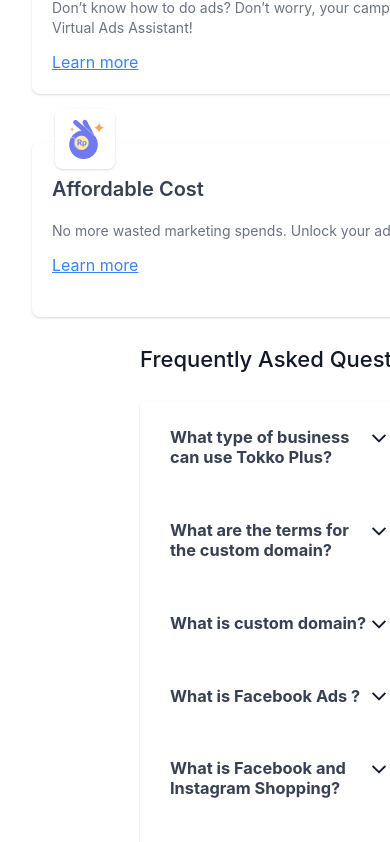
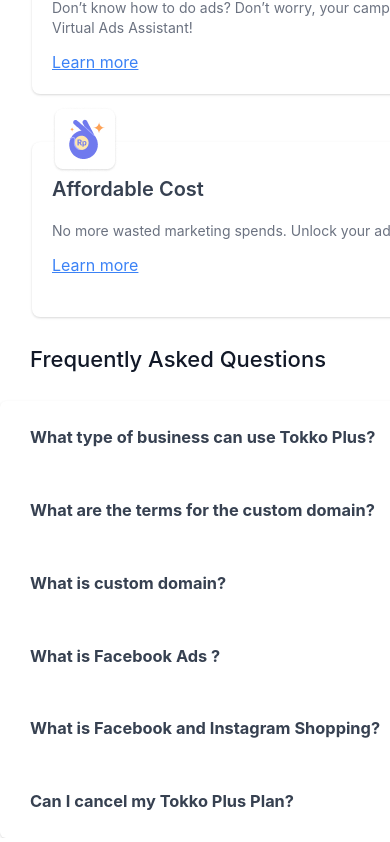
Before and after one commit to Balagopalsn/Practice, a React (Create React App) app: page / in a window 390 px wide. Shown: the part 1155-1997 px from the top of the page. Built offline with nearby package versions, Linux system fonts and the light colour scheme.

Commit message:
final commit

```diff
--- a/src/components/Card/Card.css
+++ b/src/components/Card/Card.css
@@ -6,8 +6,8 @@
   padding-bottom: 110px;
   margin: 40px 60px 20px;
   margin-left: 90px;
-  width: 300px;
-  min-width: 30%;
+  width: 250px;
+  min-width: 25%;
   background: #ffffff;
   box-shadow: 0px 1px 3px rgba(0, 0, 0, 0.1), 0px 1px 2px rgba(0, 0, 0, 0.06);
   border-radius: 8px;
--- a/src/components/MainBar.css
+++ b/src/components/MainBar.css
@@ -194,4 +194,11 @@
   .bannerImage {
     width: 90%;
   }
+  .accordiondata {
+    margin: 0;
+    margin-top: 30px;
+  }
+  .faq {
+    margin-left: 30px;
+  }
 }
```
